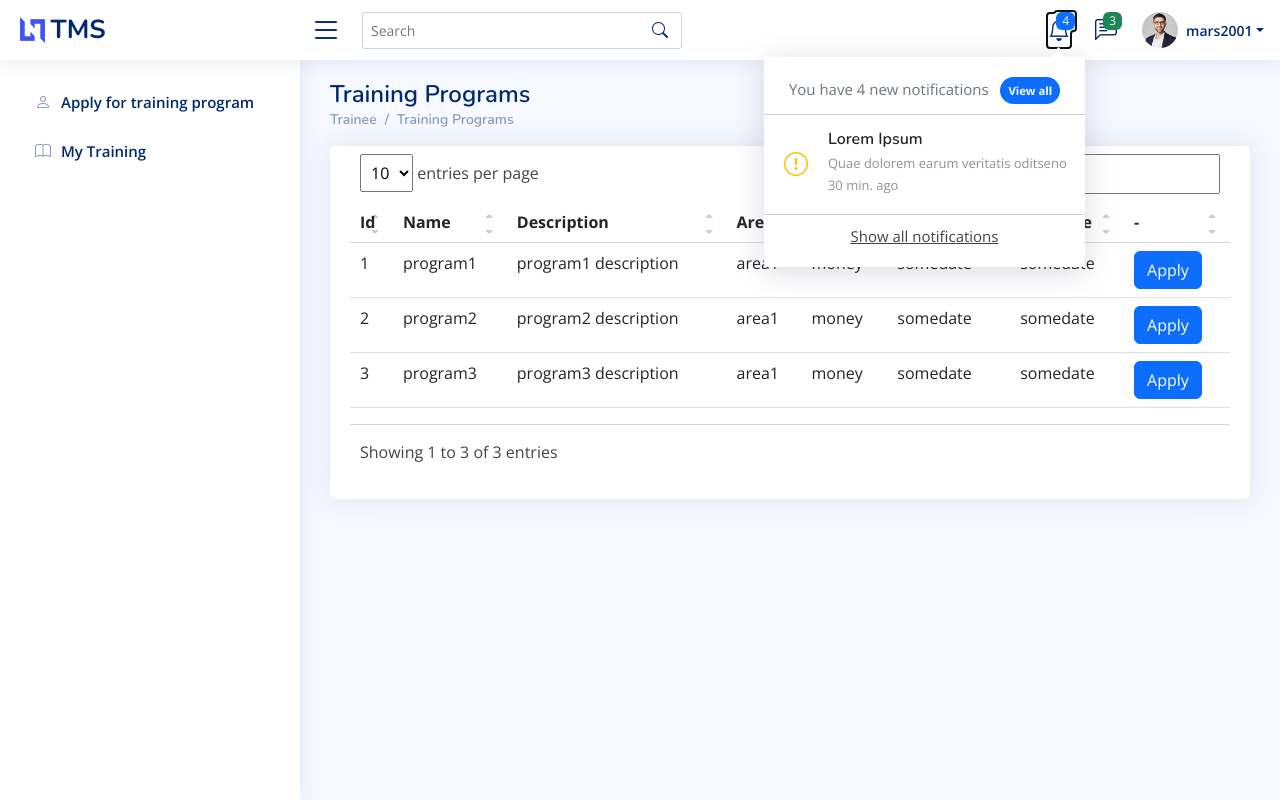
After one commit to GhadeerHayek/TMS-Flask, a Flask app: page /trainee/programs in a window 1280 px wide, after a click that opens the changed part. The commit adds this page. Run offline with Flask 3, Linux system fonts and the light colour scheme; some libraries are stand-ins or nearby versions.

```diff
--- a/controller/trainee_controller.py
+++ b/controller/trainee_controller.py
@@ -1,20 +1,50 @@
 from flask import render_template
+
+programs = [
+    ["1", "program1", "program1 description", "area1", "money", "somedate", "somedate"],
+    ["2", "program2", "program2 description", "area1", "money", "somedate", "somedate"],
+    ["3", "program3", "program3 description", "area1", "money", "somedate", "somedate"],
+]
+
+trainee = {
+    "id": "12",
+    "username": "mars2001",
+    "email": "ghadeerhayek2001@gmail.com",
+    "desired_field": "Web Development",
+    "area": "Technology",
+    "current_training": 0
+}
 
 """
     function that retrieves the trainee-index form view, it also prepares the data to display in the form view
 """
+
+
 def index(token):
     # after verifying the token, we'll extract the trainee id or the trainee object
     trainee_id = ""
     # we'll execute a select query that fetches all the trainn record from the database
     #
-    trainee = {
-        "id":"12",
-        "username":"mars2001",
-        "email":"ghadeerhayek2001@gmail.com",
-        "desired_field":"Web Development",
-        "area":"Technology",
-        "current_training":0
-    }
+
     # we'll send this data along with the template
-    return render_template('trainee/index.html', trainee = trainee)
+    return render_template('trainee/index.html', trainee=trainee)
+
+
+"""
+    prepares data for the training programs application view, renders the view with this data
+"""
+
+
+def get_programs_for_trainee(request):
+    # select all the training programs whose area matches this trainee area of interest and display their information in a tabular format
+    return render_template('trainee/all_programs.html', trainee=trainee, programs=programs)
+
+
+"""
+    action function that handles the application request and flashes messages for user in case of success or failure
+    not yet implemented
+"""
+
+
+def handle_program_application(request):
+    pass
--- /dev/null
+++ b/templates/layouts/trainee_base.html
@@ -0,0 +1,229 @@
+<!DOCTYPE html>
+<html lang="en">
+
+<head>
+    <meta charset="utf-8">
+    <meta content="width=device-width, initial-scale=1.0" name="viewport">
+
+    <title>{% block title %}{% endblock %}</title>
+    <meta content="" name="description">
+    <meta content="" name="keywords">
+
+    <!-- Favicons -->
+    <link href="../../static/assets/img/favicon.png" rel="icon">
+    <link href="../../static/assets/img/apple-touch-icon.png" rel="apple-touch-icon">
+
+    <!-- Google Fonts -->
+    <link href="https://fonts.gstatic.com" rel="preconnect">
+    <link href="https://fonts.googleapis.com/css?family=Open+Sans:300,300i,400,400i,600,600i,700,700i|Nunito:300,300i,400,400i,600,600i,700,700i|Poppins:300,300i,400,400i,500,500i,600,600i,700,700i"
+          rel="stylesheet">
+
+    <!-- Vendor CSS Files -->
+    <link href="../../static/assets/vendor/bootstrap/css/bootstrap.min.css" rel="stylesheet">
+    <link href="../../static/assets/vendor/bootstrap-icons/bootstrap-icons.css" rel="stylesheet">
+    <link href="../../static/assets/vendor/boxicons/css/boxicons.min.css" rel="stylesheet">
+    <link href="../../static/assets/vendor/quill/quill.snow.css" rel="stylesheet">
+    <link href="../../static/assets/vendor/quill/quill.bubble.css" rel="stylesheet">
+    <link href="../../static/assets/vendor/remixicon/remixicon.css" rel="stylesheet">
+    <link href="../../static/assets/vendor/simple-datatables/style.css" rel="stylesheet">
+
+    <!-- Template Main CSS File -->
+    <link href="../../static/assets/css/style.css" rel="stylesheet">
+
+</head>
+
+<body>
+<!-- ======= Header ======= -->
+<header id="header" class="header fixed-top d-flex align-items-center">
+
+    <div class="d-flex align-items-center justify-content-between">
+        <a href="#" class="logo d-flex align-items-center">
+            <img src="../../static/assets/img/logo.png" alt="">
+            <span class="d-none d-lg-block">TMS</span>
+        </a>
+        <i class="bi bi-list toggle-sidebar-btn"></i>
+    </div><!-- End Logo -->
+
+    <div class="search-bar">
+        <form class="search-form d-flex align-items-center" method="POST" action="#">
+            <input type="text" name="query" placeholder="Search" title="Enter search keyword">
+            <button type="submit" title="Search"><i class="bi bi-search"></i></button>
+        </form>
+    </div><!-- End Search Bar -->
+
+    <nav class="header-nav ms-auto">
+        <ul class="d-flex align-items-center">
+
+            <li class="nav-item d-block d-lg-none">
+                <a class="nav-link nav-icon search-bar-toggle " href="#">
+                    <i class="bi bi-search"></i>
+                </a>
+            </li><!-- End Search Icon-->
+            <li class="nav-item dropdown">
+
+                <a class="nav-link nav-icon" href="#" data-bs-toggle="dropdown">
+                    <i class="bi bi-bell"></i>
+                    <span class="badge bg-primary badge-number">4</span>
+                </a><!-- End Notification Icon -->
+
+                <ul class="dropdown-menu dropdown-menu-end dropdown-menu-arrow notifications">
+                    <li class="dropdown-header">
+                        You have 4 new notifications
+                        <a href="#"><span class="badge rounded-pill bg-primary p-2 ms-2">View all</span></a>
+                    </li>
+                    <li>
+                        <hr class="dropdown-divider">
+                    </li>
+
+                    <li class="notification-item">
+                        <i class="bi bi-exclamation-circle text-warning"></i>
+                        <div>
+                            <h4>Lorem Ipsum</h4>
+                            <p>Quae dolorem earum veritatis oditseno</p>
+                            <p>30 min. ago</p>
+                        </div>
+                    </li>
+
+                    <li>
+                        <hr class="dropdown-divider">
+                    </li>
+                    <li class="dropdown-footer">
+                        <a href="#">Show all notifications</a>
+                    </li>
+
+                </ul><!-- End Notification Dropdown Items -->
+
+            </li><!-- End Notification Nav -->
+
+            <li class="nav-item dropdown">
+
+                <a class="nav-link nav-icon" href="#" data-bs-toggle="dropdown">
+                    <i class="bi bi-chat-left-text"></i>
+                    <span class="badge bg-success badge-number">3</span>
+                </a><!-- End Messages Icon -->
+
+                <ul class="dropdown-menu dropdown-menu-end dropdown-menu-arrow messages">
+                    <li class="dropdown-header">
+                        You have 3 new messages
+                        <a href="#"><span class="badge rounded-pill bg-primary p-2 ms-2">View all</span></a>
+                    </li>
+                    <li>
+                        <hr class="dropdown-divider">
+                    </li>
+
+                    <li class="message-item">
+                        <a href="#">
+                            <img src="assets/img/messages-1.jpg" alt="" class="rounded-circle">
+                            <div>
+                                <h4>Maria Hudson</h4>
+                                <p>Velit asperiores et ducimus soluta repudiandae labore officia est ut...</p>
+                                <p>4 hrs. ago</p>
+                            </div>
+                        </a>
+                    </li>
+
+
+                    <li class="dropdown-footer">
+                        <a href="#">Show all messages</a>
+                    </li>
+
+                </ul><!-- End Messages Dropdown Items -->
+
+            </li><!-- End Messages Nav -->
+
+            <li class="nav-item dropdown pe-3">
+                <a class="nav-link nav-profile d-flex align-items-center pe-0" href="#" data-bs-toggle="dropdown">
+                    <img src="../../static/assets/img/profile-img.jpg" alt="Profile" class="rounded-circle">
+                    <span class="d-none d-md-block dropdown-toggle ps-2">{{ trainee.username }}</span>
+                </a><!-- End Profile Image Icon -->
+
+                <ul class="dropdown-menu dropdown-menu-end dropdown-menu-arrow profile">
+                    <li class="dropdown-header">
+                        <h6>{{ trainee.username }}</h6>
+                        <span>Trainee</span>
+                    </li>
+                    <li>
+                        <hr class="dropdown-divider">
+                    </li>
+
+                    <li>
+                        <a class="dropdown-item d-flex align-items-center" href="#">
+                            <i class="bi bi-gear"></i>
+                            <span>Account Settings</span>
+                        </a>
+                    </li>
+                    <li>
+                        <hr class="dropdown-divider">
+                    </li>
+
+                    <li>
+                        <a class="dropdown-item d-flex align-items-center" href="#">
+                            <i class="bi bi-box-arrow-right"></i>
+                            <span>Sign Out</span>
+                        </a>
+                    </li>
+
+                </ul><!-- End Profile Dropdown Items -->
+            </li><!-- End Profile Nav -->
+
+        </ul>
+    </nav><!-- End Icons Navigation -->
+
+</header><!-- End Header -->
+
+<!-- ======= Sidebar ======= -->
+<aside id="sidebar" class="sidebar">
+    <ul class="sidebar-nav" id="sidebar-nav">
+
+        <li class="nav-item">
+            <a class="nav-link collapsed" href="#">
+                <i class="bi bi-person"></i>
+                <span>Apply for training program</span>
+            </a>
+        </li>
+
+        <li class="nav-item">
+            <a class="nav-link collapsed" href="#">
+                <i class="bi bi-book"></i>
+                <span>My Training</span>
+            </a>
+        </li>
+    </ul>
+
+</aside>
+<!-- End Sidebar-->
+
+<!-- ======= Flask Flashed Messages ======= -->
+{% with messages = get_flashed_messages() %}
+    {% if messages %}
+        <ul class="flash-messages">
+            {% for message in messages %}
+                <li>{{ message }}</li>
+            {% endfor %}
+        </ul>
+    {% endif %}
+{% endwith %}
+<!-- ======= Main page content goes here ======= -->
+
+{% block content %}
+{% endblock %}
+
+<a href="#" class="back-to-top d-flex align-items-center justify-content-center"><i
+        class="bi bi-arrow-up-short"></i></a>
+
+<!-- Vendor JS Files -->
+<script src="../../static/assets/vendor/apexcharts/apexcharts.min.js"></script>
+<script src="../../static/assets/vendor/bootstrap/js/bootstrap.bundle.min.js"></script>
+<script src="../../static/assets/vendor/chart.js/chart.umd.js"></script>
+<script src="../../static/assets/vendor/echarts/echarts.min.js"></script>
+<script src="../../static/assets/vendor/quill/quill.min.js"></script>
+<script src="../../static/assets/vendor/simple-datatables/simple-datatables.js"></script>
+<script src="../../static/assets/vendor/tinymce/tinymce.min.js"></script>
+<script src="../../static/assets/vendor/php-email-form/validate.js"></script>
+
+<!-- Template Main JS File -->
+<script src="../../static/assets/js/main.js"></script>
+
+</body>
+
+</html>
--- /dev/null
+++ b/templates/trainee/all_programs.html
@@ -0,0 +1,87 @@
+{% extends "layouts/trainee_base.html" %}
+
+{% block title %} Training Programs {% endblock %}
+{% block content %}
+    <main id="main" class="main">
+        <div class="pagetitle">
+            <h1>Training Programs</h1>
+            <nav>
+                <ol class="breadcrumb">
+                    <li class="breadcrumb-item"><a href="#">Trainee</a></li>
+                    <li class="breadcrumb-item"><a href="#">Training
+                        Programs</a></li>
+                </ol>
+            </nav>
+        </div><!-- End Page Title -->
+
+        <section class="section">
+            <div class="row">
+                <div class="col-lg-12">
+                    <div class="card">
+                        <div class="card-body">
+                            <!-- Table with stripped rows -->
+                            <table class="table datatable">
+                                <thead>
+                                <tr>
+                                    <th scope="col">Id</th>
+                                    <th scope="col">Name</th>
+                                    <th scope="col">Description</th>
+                                    <th scope="col">Area</th>
+                                    <th scope="col">Fees</th>
+                                    <th scope="col">Start Date</th>
+                                    <th scope="col">End Date</th>
+                                    <th scope="col">-</th>
+                                </tr>
+                                </thead>
+                                <tbody>
+                                {% for program in programs %}
+                                    <tr>
+                                        <th scope="row">{{ program[0] }}</th>
+                                        <td>{{ program[1] }}</td>
+                                        <td>{{ program[2] }}</td>
+                                        <td>{{ program[3] }}</td>
+                                        <td>{{ program[4] }}</td>
+                                        <td>{{ program[5] }}</td>
+                                        <td>{{ program[6] }}</td>
+                                        <td>
+                                            <form method="" action="#">
+                                                <button type="submit" class="btn btn-primary">Apply</button>
+                                            </form>
+                                        </td>
+                                    </tr>
+                                {% endfor %}
+                                </tbody>
+                            </table>
+                            <div class="modal fade" id="verticalycentered" tabindex="-1">
+                                <div class="modal-dialog modal-dialog-centered">
+                                    <div class="modal-content">
+                                        <div class="modal-header">
+                                            <h5 class="modal-title">Vertically Centered</h5>
+                                            <button type="button" class="btn-close" data-bs-dismiss="modal"
+                                                    aria-label="Close"></button>
+                                        </div>
+                                        <div class="modal-body">
+                                            Non omnis incidunt qui sed occaecati magni asperiores est mollitia. Soluta
+                                            at et reprehenderit. Placeat autem numquam et fuga numquam. Tempora in
+                                            facere consequatur sit dolor ipsum. Consequatur nemo amet incidunt est
+                                            facilis. Dolorem neque recusandae quo sit molestias sint dignissimos.
+                                        </div>
+                                        <div class="modal-footer">
+                                            <button type="button" class="btn btn-secondary" data-bs-dismiss="modal">
+                                                Close
+                                            </button>
+                                            <button type="button" class="btn btn-primary">Save changes</button>
+                                        </div>
+                                    </div>
+                                </div>
+                            </div><!-- End Vertically centered Modal-->
+
+                        </div>
+                    </div>
+                </div>
+            </div>
+
+        </section>
+
+    </main><!-- End #main -->
+{% endblock %}
```
Also changed, not shown: blueprints/trainee_blueprint.py (+6 -1 lines), templates/trainee/index.html (+7 -158 lines).
